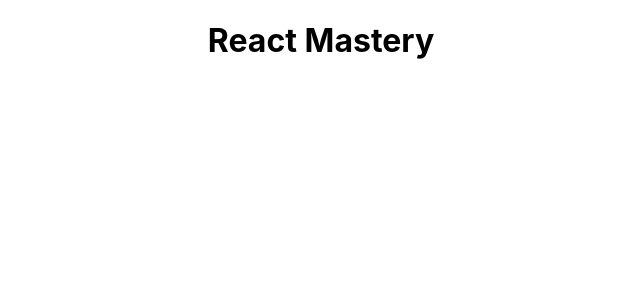
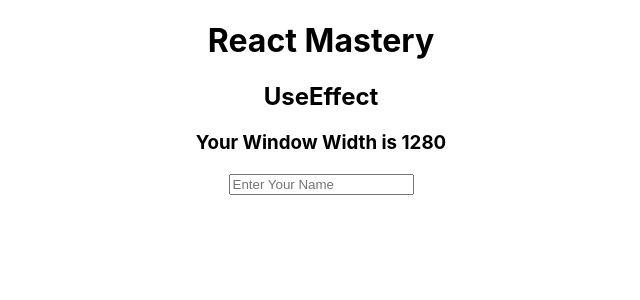
Before and after one commit to Bhagyeshpro/reactMastery, a React (Create React App) app: page / in a window 1280 px wide. Shown: the top 300 px of the page, without its empty margins (319-959 px from the left). Built offline with nearby package versions, Linux system fonts and the light colour scheme.

Commit message:
First useEffect()

```diff
--- a/src/App.js
+++ b/src/App.js
@@ -1,10 +1,31 @@
 import logo from "./logo.svg";
 import "./App.css";
+import { useEffect, useState } from "react";
 
 function App() {
+  const [windowWidth, setWindowWidth] = useState(window.innerWidth);
+  const [name, setName] = useState("");
+
+  //On Every Render
+  useEffect(() => {
+    console.log("I re-rendered");
+  });
+
+  //On First Render/Mount - componentDidMount
+  useEffect(() => {
+    console.log("Component Is Mounted");
+  }, []);
+
   return (
     <div className="App">
       <h1>React Mastery</h1>
+      <h2>UseEffect</h2>
+      <h3>Your Window Width is {windowWidth}</h3>
+      <input
+        type="text"
+        placeholder="Enter Your Name"
+        onChange={(e) => setName(e.target.value)}
+      />
     </div>
   );
 }
```
Also changed, not shown: src/classApp.js (added, +7 -0 lines).
